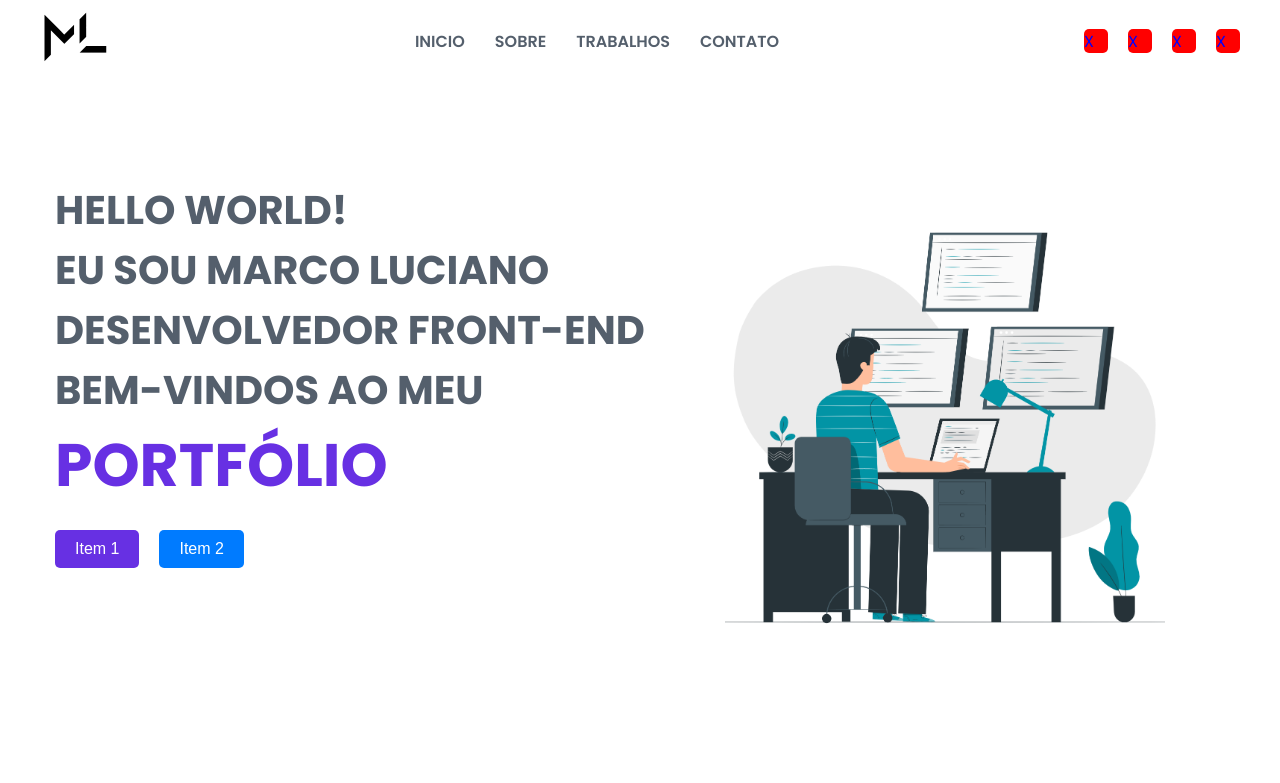
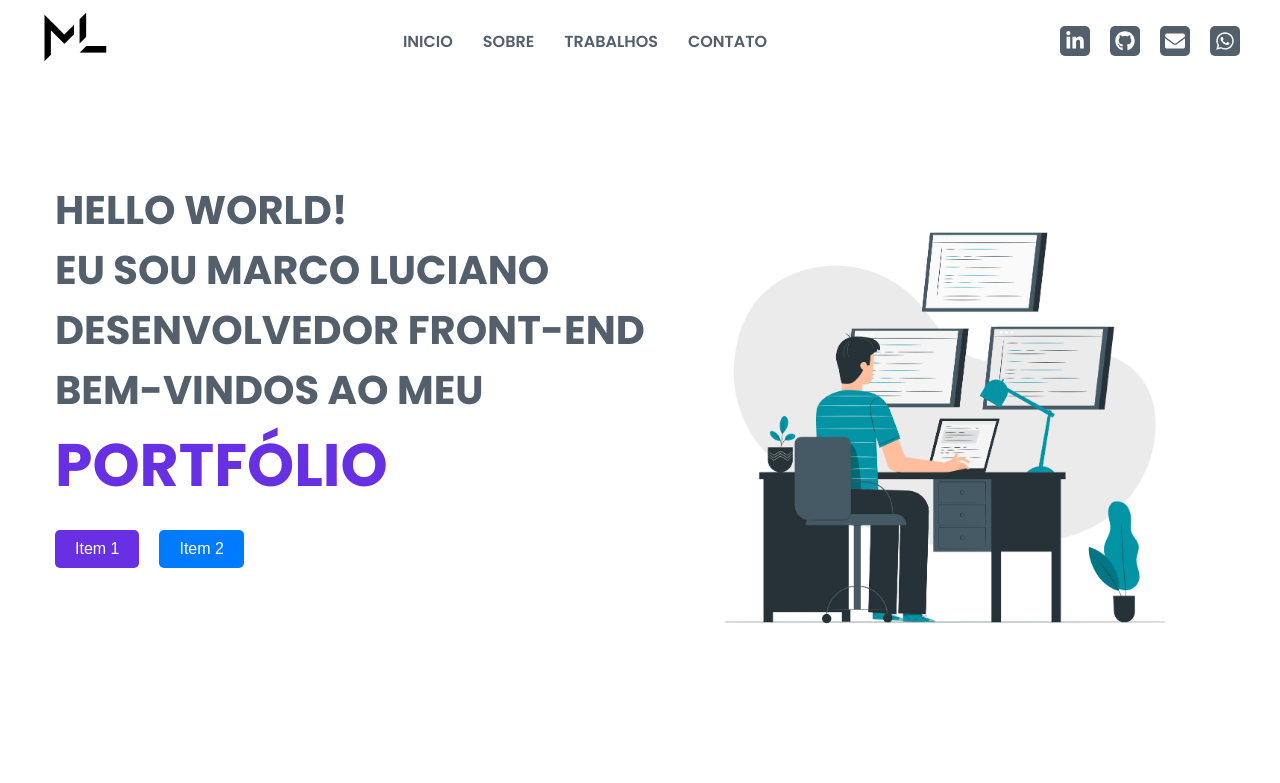
Before and after one commit to marcolucianodev/my-portfolio, a React (Vite) app: page / in a window 1280 px wide. Shown: the top 783 px of the page. Built offline with nearby package versions, Linux system fonts and the light colour scheme.

Commit message:
Add social media icons

```diff
--- a/src/assets/GlobalStyles.ts
+++ b/src/assets/GlobalStyles.ts
@@ -17,6 +17,8 @@ const GlobalStyles = createGlobalStyle`
 
         --envelop-icon: #F59800;
         --whatsapp-icon: #25D366;
+        --linkedin-icon: #0a66c2;
+        --github-icon: #0D1117;
 
     }
 
--- a/src/components/Contact/index.tsx
+++ b/src/components/Contact/index.tsx
@@ -4,7 +4,7 @@ import { ContactContent, ContactImage, ContactItem, ContactItemsBox, ContactText
 
 import ContactImg from "../../assets/images/marco-luciano-image3.png";
 
-import { FaWhatsapp, FaRegEnvelope } from "react-icons/fa";
+import { FaWhatsapp, FaRegEnvelope, FaLinkedinIn , FaGithub } from "react-icons/fa";
 import { Link } from "react-router-dom";
 import { SocialMediaContainer } from "../SocialMedia/styles";
 import SocialMedia from "../SocialMedia";
@@ -40,22 +40,26 @@ const Contact = () => {
                         </ContactItemsBox>
                         <SocialMediaContainer>
                             <SocialMedia
-                                bg="gray"
+                                bg="var(--linkedin-icon)"
                                 border="none"
-                                color="red"
+                                color="#FFF"
                                 height="3.6rem"
                                 width="3.6rem"
-                                content="X"
+                                content={<FaLinkedinIn />}
                                 url="#"
+                                size="3rem"
+                                title="Linkedin"
                             />
                             <SocialMedia
-                                bg="gray"
+                                bg="var(--github-icon)"
                                 border="none"
-                                color="red"
+                                color="#FFF"
                                 height="3.6rem"
                                 width="3.6rem"
-                                content="X"
+                                content={<FaGithub />}
                                 url="#"
+                                size="3rem"
+                                title="Github"
                             />
                         </SocialMediaContainer>
                     </ContactText>
--- a/src/components/Contact/styles.ts
+++ b/src/components/Contact/styles.ts
@@ -45,6 +45,10 @@ export const ContactItemsBox = styled.section`
     display: flex;
     gap: 2rem;
     margin: 3rem 0;
+
+    @media (max-width: 425px) {
+        flex-direction: column;
+    }
 `;
 
 export const ContactItem = styled.div<ContactProps>`
@@ -61,4 +65,8 @@ export const ContactItem = styled.div<ContactProps>`
     svg {
         font-size: 2rem;
     }
+
+    @media (max-width: 425px) {
+        justify-content: center;
+    }
 `;
--- a/src/components/Footer/index.tsx
+++ b/src/components/Footer/index.tsx
@@ -3,6 +3,8 @@ import { Copy, FooterContainer, FooterContent } from "./styles";
 import Logo from "../../assets/images/logo-ml-dark.png";
 import SocialMedia from "../SocialMedia";
 import { SocialMediaContainer } from "../SocialMedia/styles";
+
+import { FaLinkedinIn, FaGithub, FaEnvelope, FaWhatsapp } from "react-icons/fa";
 
 const Footer = () => {
     return (
@@ -15,40 +17,48 @@ const Footer = () => {
                 </HeadBrand>
                 <SocialMediaContainer>
                     <SocialMedia
-                        bg="red"
+                        bg="none"
                         border="none"
-                        color="blue"
-                        content="X"
+                        color="var(--text-color)"
+                        content={<FaLinkedinIn />}
                         height="2.4rem"
                         width="2.4rem"
                         url="#"
+                        size="2rem"
+                        title="Linkedin"
                     />
                     <SocialMedia
-                        bg="red"
+                        bg="none"
                         border="none"
-                        color="blue"
-                        content="X"
+                        color="var(--text-color)"
+                        content={<FaGithub />}
                         height="2.4rem"
                         width="2.4rem"
                         url="#"
+                        size="2rem"
+                        title="Github"
                     />
                     <SocialMedia
-                        bg="red"
+                        bg="none"
                         border="none"
-                        color="blue"
-                        content="X"
+                        color="var(--text-color)"
+                        content={<FaEnvelope />}
                         height="2.4rem"
                         width="2.4rem"
                         url="#"
+                        size="2rem"
+                        title="E-mail"
                     />
                     <SocialMedia
-                        bg="red"
+                        bg="none"
                         border="none"
-                        color="blue"
-                        content="X"
+                        color="var(--text-color)"
+                        content={<FaWhatsapp />}
                         height="2.4rem"
                         width="2.4rem"
                         url="#"
+                        size="2rem"
+                        title="WhatsApp"
                     />
                 </SocialMediaContainer>
                 <Copy>
--- a/src/components/Header/index.tsx
+++ b/src/components/Header/index.tsx
@@ -7,6 +7,8 @@ import { SocialMediaContainer } from "../SocialMedia/styles";
 import { FaBars } from "react-icons/fa";
 import { MenuMobileIcon } from "../Menu/MenuMobile/styles";
 import SocialMedia from "../SocialMedia";
+
+import { FaLinkedinIn, FaGithub, FaEnvelope, FaWhatsapp } from "react-icons/fa";
 
 type HeaderProps = {
     openMenu: () => void;
@@ -29,40 +31,48 @@ const Header = ({openMenu}: HeaderProps) => {
                 </Menu>
                     <SocialMediaContainer mdisplay>
                         <SocialMedia
-                            bg="red"
+                            bg="var(--text-color)"
                             border="none"
-                            color="blue"
-                            content="X"
+                            color="#FFF"
+                            content={<FaLinkedinIn />}
                             height="2.4rem"
                             width="2.4rem"
+                            size="2rem"
                             url="#"
+                            title="Linkedin"
                         />
                         <SocialMedia
-                            bg="red"
+                            bg="var(--text-color)"
                             border="none"
-                            color="blue"
-                            content="X"
+                            color="#FFF"
+                            content={<FaGithub />}
                             height="2.4rem"
                             width="2.4rem"
+                            size="2rem"
                             url="#"
+                            title="Github"
                         />
                         <SocialMedia
-                            bg="red"
+                            bg="var(--text-color)"
                             border="none"
-                            color="blue"
-                            content="X"
+                            color="#FFF"
+                            content={<FaEnvelope />}
                             height="2.4rem"
                             width="2.4rem"
+                            size="2rem"
                             url="#"
+                            title="E-mail"
                         />
                         <SocialMedia
-                            bg="red"
+                            bg="var(--text-color)"
                             border="none"
-                            color="blue"
-                            content="X"
+                            color="#FFF"
+                            content={<FaWhatsapp />}
                             height="2.4rem"
                             width="2.4rem"
+                            size="2rem"
                             url="#"
+                            title="WhatsApp"
                         />
                     </SocialMediaContainer>
                 <MenuMobileIcon>
--- a/src/components/SocialMedia/index.tsx
+++ b/src/components/SocialMedia/index.tsx
@@ -1,16 +1,18 @@
-import { SocialMediaContainer, SocialMediaItem } from "./styles";
+import { SocialMediaItem } from "./styles";
 
 type SocialMediaProps = {
-    content: string,
+    content: string | JSX.Element,
     bg: string,
     color: string,
     height: string,
     width: string,
     border: string,
-    url: string
+    url: string,
+    size: string,
+    title: string
 }
 
-const SocialMedia = ({content, bg, border, color, height, width, url}: SocialMediaProps) => {
+const SocialMedia = ({content, bg, border, color, height, width, url, size, title}: SocialMediaProps) => {
     return (
         <a href={url} target="_blank">
             <SocialMediaItem
@@ -19,6 +21,8 @@ const SocialMedia = ({content, bg, border, color, height, width, url}: SocialMed
                 iconHeight={height}
                 iconWidth={width}
                 iconBorder={border}
+                iconSize={size}
+                title={title}
             >
                 {content}
             </SocialMediaItem>
--- a/src/components/SocialMedia/styles.ts
+++ b/src/components/SocialMedia/styles.ts
@@ -6,6 +6,7 @@ type SocialMediaAttributes = {
     iconBorder: string,
     iconBg: string,
     iconColor: string,
+    iconSize: string
 }
 
 type SocialMediaDisplay = {
@@ -35,6 +36,12 @@ export const SocialMediaItem = styled.div<SocialMediaAttributes>`
     height: ${props => props.iconHeight};
     background-color: ${props => props.iconBg};
     border: ${props => props.iconBorder} solid ${props => props.iconColor};
+    color: ${props => props.iconColor};
+    font-size: ${props => props.iconSize};
+    padding: .3rem;
     border-radius: .5rem;
-    color: ${props => props.iconColor};
+    display: flex;
+    justify-content: center;
+    align-items: center;
+    box-sizing: content-box;
 `;
```
Also changed, not shown: src/components/Menu/MenuMobile/index.tsx (+22 -12 lines).
